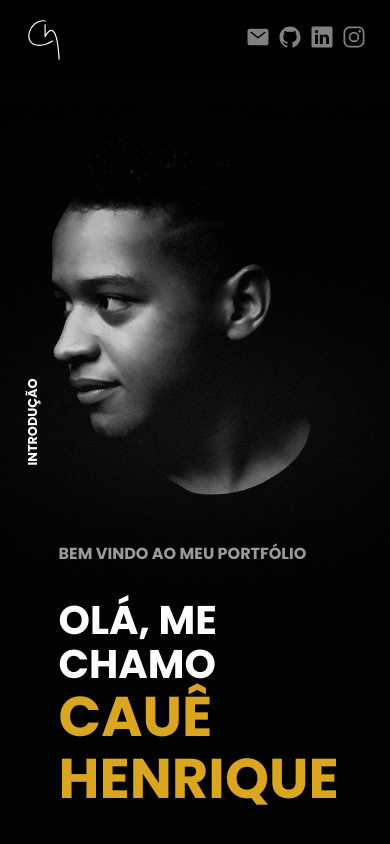
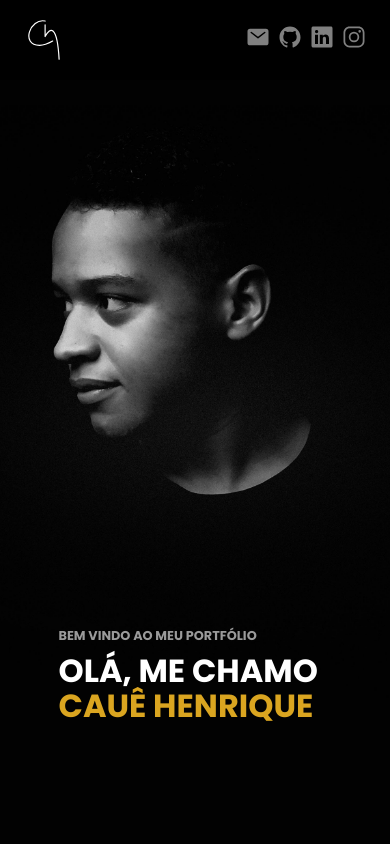
Before and after one commit to hcscaue/hcscaue.github.io, a React (Vite) app: page / in a window 390 px wide. Shown: the top 844 px of the page. Built offline with nearby package versions, Linux system fonts and the light colour scheme.

Commit message:
feat: banner, about, skills and footer sections in mobile version

```diff
--- a/src/components/section_label/style.ts
+++ b/src/components/section_label/style.ts
@@ -14,6 +14,10 @@ export const Container = styled("p", {
 	writingMode: "vertical-lr",
 	textTransform: "uppercase",
 
+	"@bp1": {
+		display: "none",
+	},
+
 	variants: {
 		color: {
 			white: {
--- a/src/components/sections/about_section/styled.ts
+++ b/src/components/sections/about_section/styled.ts
@@ -11,11 +11,21 @@ export const Container = styled("section", {
 	width: "100%",
 	height: "100dvh",
 
+	"@bp1": {
+		padding: "0px 24px",
+	},
+
 	"& > .about-text-group": {
 		width: "50%",
 		minWidth: "560px",
 		maxWidth: "720px",
 		textAlign: "left",
+
+		"@bp1": {
+			width: "100%",
+			minWidth: "0px",
+			maxWidth: "calc(100dvw - 48px)",
+		},
 	},
 
 	"& > .about-text-group > h1": {
@@ -26,6 +36,10 @@ export const Container = styled("section", {
 
 		textTransform: "uppercase",
 		color: "var(--gray-dark)",
+
+		"@bp1": {
+			fontSize: "1.2rem",
+		},
 	},
 
 	"& > .about-text-group span": {
@@ -39,5 +53,9 @@ export const Container = styled("section", {
 		textAlign: "justify",
 
 		color: "var(--gray-medium-dark)",
+
+		"@bp1": {
+			fontSize: ".7rem",
+		},
 	},
 });
--- a/src/components/sections/banner_section/styled.ts
+++ b/src/components/sections/banner_section/styled.ts
@@ -30,16 +30,29 @@ export const Container = styled("section", {
 		fontSize: "1rem",
 		fontWeight: 700,
 		opacity: 0.6,
+
+		"@bp1": {
+			marginBottom: "8px",
+			fontSize: ".8rem",
+		},
 	},
 
 	"& > .banner-text > h1": {
 		fontSize: "2.5rem",
 		fontWeight: 700,
 		lineHeight: 1.1,
+
+		"@bp1": {
+			fontSize: "2rem",
+		},
 	},
 
 	"& > .banner-text > h1 > span": {
 		fontSize: "3.5rem",
 		color: "goldenrod",
+
+		"@bp1": {
+			fontSize: "2rem",
+		},
 	},
 });
--- a/src/components/sections/footer_portfolio_section/style.ts
+++ b/src/components/sections/footer_portfolio_section/style.ts
@@ -1,5 +1,4 @@
-import { styled } from "@stitches/react";
-import { theme } from "../../../global/theme";
+import { styled, theme } from "../../../global/theme";
 
 export const Container = styled("footer", {
 	backgroundColor: theme.colors.black,
@@ -23,11 +22,24 @@ export const Container = styled("footer", {
 
 		div: {
 			width: "30%",
+
+			"@bp1": {
+				width: "calc(100% - 48px)",
+			},
+		},
+
+		"@bp1": {
+			flexDirection: "column",
+			gap: "8px",
 		},
 	},
 
 	"& .cta-group-image": {
 		width: "30%",
+
+		"@bp1": {
+			width: "80%",
+		},
 	},
 
 	"& .cta-group-text": {
@@ -41,6 +53,10 @@ export const Container = styled("footer", {
 
 		"& span": {
 			color: "goldenrod",
+		},
+
+		"@bp1": {
+			fontSize: "1.5rem",
 		},
 	},
 
@@ -58,7 +74,7 @@ export const Container = styled("footer", {
 		cursor: "pointer",
 
 		"&:hover": {
-			opacity: ".8"
-		}
+			opacity: ".8",
+		},
 	},
 });
--- a/src/components/sections/skillset_section/styled.ts
+++ b/src/components/sections/skillset_section/styled.ts
@@ -1,9 +1,8 @@
-import { styled } from "@stitches/react";
-import { theme } from "../../../global/theme";
+import { styled, theme } from "../../../global/theme";
 
 export const Container = styled("section", {
 	height: "100%",
-width: "100%",
+	width: "100%",
 
 	display: "flex",
 	backgroundColor: theme.colors.white,
@@ -14,6 +13,10 @@ width: "100%",
 	justifyContent: "center",
 	alignItems: "center",
 
+	"@bp1": {
+		padding: "16px 24px",
+	},
+
 	"& #group-skillset": {
 		display: "grid",
 		gap: "32px",
@@ -21,6 +24,10 @@ width: "100%",
 
 		justifyContent: "center",
 		alignItems: "start",
+
+		"@bp1": {
+			gap: "16px",
+		},
 	},
 
 	"& #group-skillset .skill": {
@@ -32,6 +39,10 @@ width: "100%",
 	"& #group-skillset .skill img": {
 		width: "10%",
 		maxWidth: "48px",
+
+		"@bp1": {
+			width: "20%"
+		}
 	},
 
 	"& #group-skillset .skill h2": {
@@ -39,6 +50,10 @@ width: "100%",
 
 		margin: "8px 0",
 		textTransform: "uppercase",
+
+		"@bp1": {
+			fontSize: ".8rem",
+		},
 	},
 
 	"& #group-skillset .skill p": {
@@ -46,5 +61,9 @@ width: "100%",
 
 		opacity: "0.8",
 		textAlign: "center",
+
+		"@bp1": {
+			fontSize: ".7rem",
+		},
 	},
 });
--- a/src/pages/home/index.tsx
+++ b/src/pages/home/index.tsx
@@ -19,9 +19,9 @@ const HomePage = () => {
 	const sections = [
 		<BannerSection key="banner" />,
 		<AboutSection key="about" />,
-		<ProjectSection key="p1" project={projectsData[0]} />,
-		<ProjectSection key="p2" project={projectsData[1]} align={"right"} />,
-		<ProjectSection key="p3" project={projectsData[2]} />,
+		// <ProjectSection key="p1" project={projectsData[0]} />,
+		// <ProjectSection key="p2" project={projectsData[1]} align={"right"} />,
+		// <ProjectSection key="p3" project={projectsData[2]} />,
 		<SkillsetSection key="skills" />,
 		<FooterPortfolioSection key="footer" />,
 	];
```
